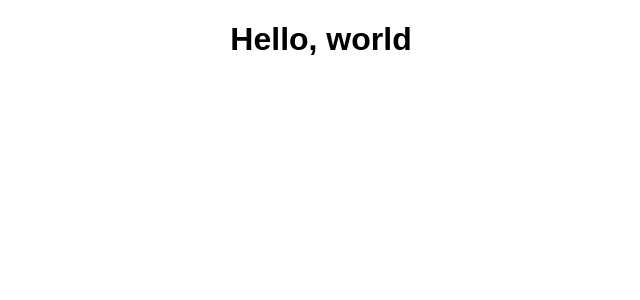
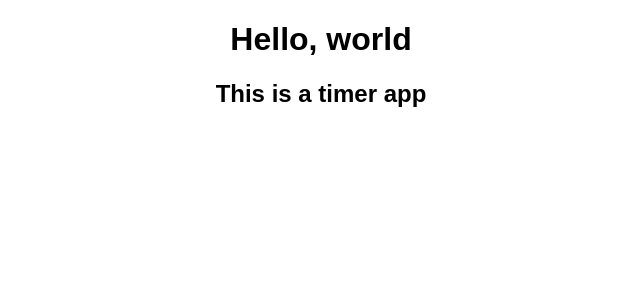
Before and after one commit to rjspitkovsky/shift-coding-challenge, a React (Create React App) app: page / in a window 1280 px wide. Shown: the top 300 px of the page, without its empty margins (319-959 px from the left). Built offline with nearby package versions, Linux system fonts and the light colour scheme.

Commit message:
set up timer component

```diff
--- a/src/App.js
+++ b/src/App.js
@@ -1,13 +1,13 @@
 import React, { Component } from 'react';
-import logo from './logo.svg';
 import './App.css';
+import Timer from './timer'
 
 class App extends Component {
   render() {
     return (
       <div className="App">
         <h1> Hello, world </h1>
-
+        <Timer />
       </div>
     );
   }
--- /dev/null
+++ b/src/timer.js
@@ -0,0 +1,11 @@
+import React from 'react';
+
+class Timer extends React.Component {
+  render() {
+  return (
+    <h2> This is a timer app </h2>
+  )
+}
+}
+
+export default Timer
```
